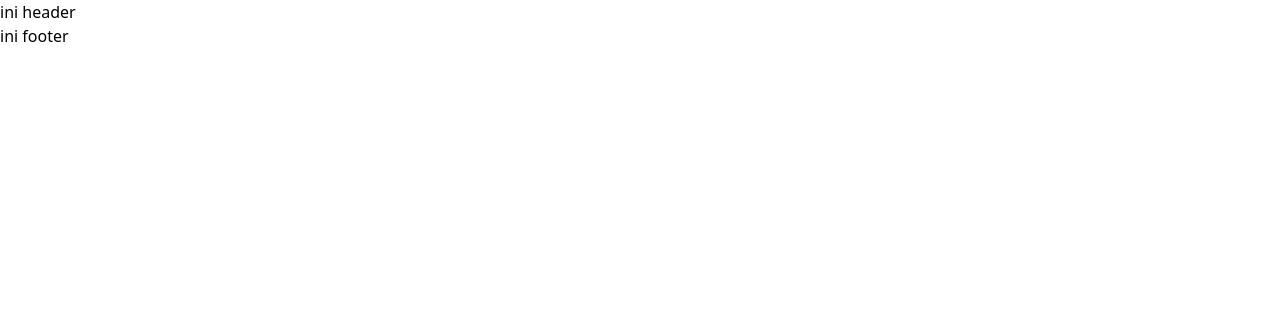
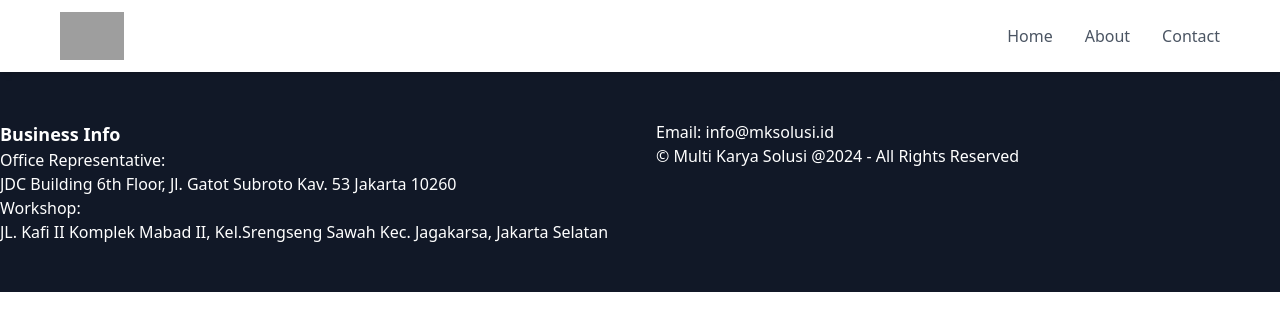
Before and after one commit to kangzBredz04/test-pt-multi-karya-solusi, a React (Vite) app: page / in a window 1280 px wide. Shown: the top 330 px of the page. Built offline with nearby package versions, Linux system fonts and the light colour scheme; grey boxes are pictures that could not be loaded.

Commit message:
feat: enhance App component with new features

```diff
--- a/src/App.jsx
+++ b/src/App.jsx
@@ -1,13 +1,13 @@
 import { Outlet } from "react-router-dom";
-
-
+import Header from "./components/Header";
+import Footer from "./components/Footer";
 
 function App() {
   return (
     <>
-      <header>ini header</header>
+      <Header />
       <Outlet />
-      <footer>ini footer</footer>
+      <Footer />
     </>
   );
 }
```
